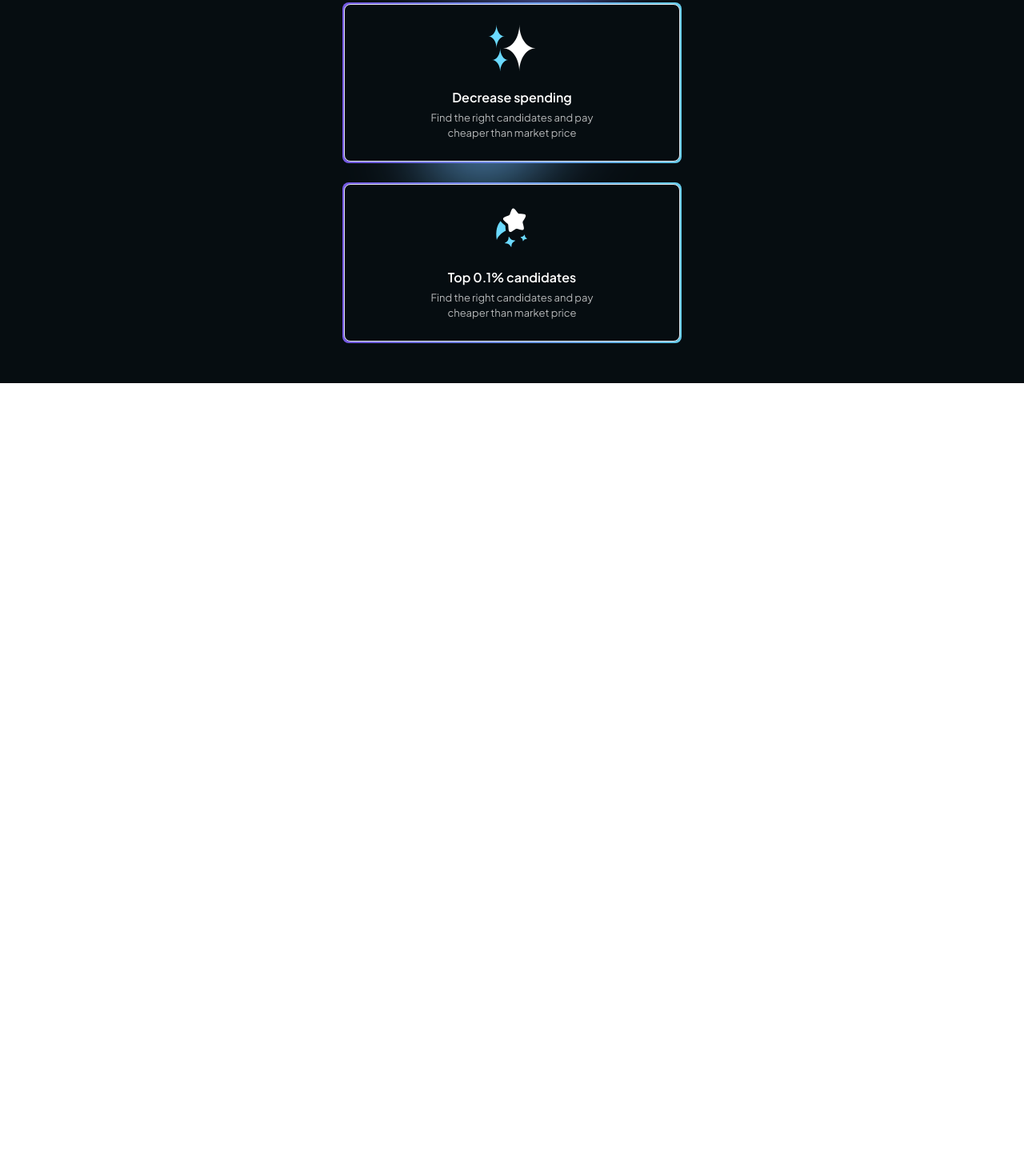
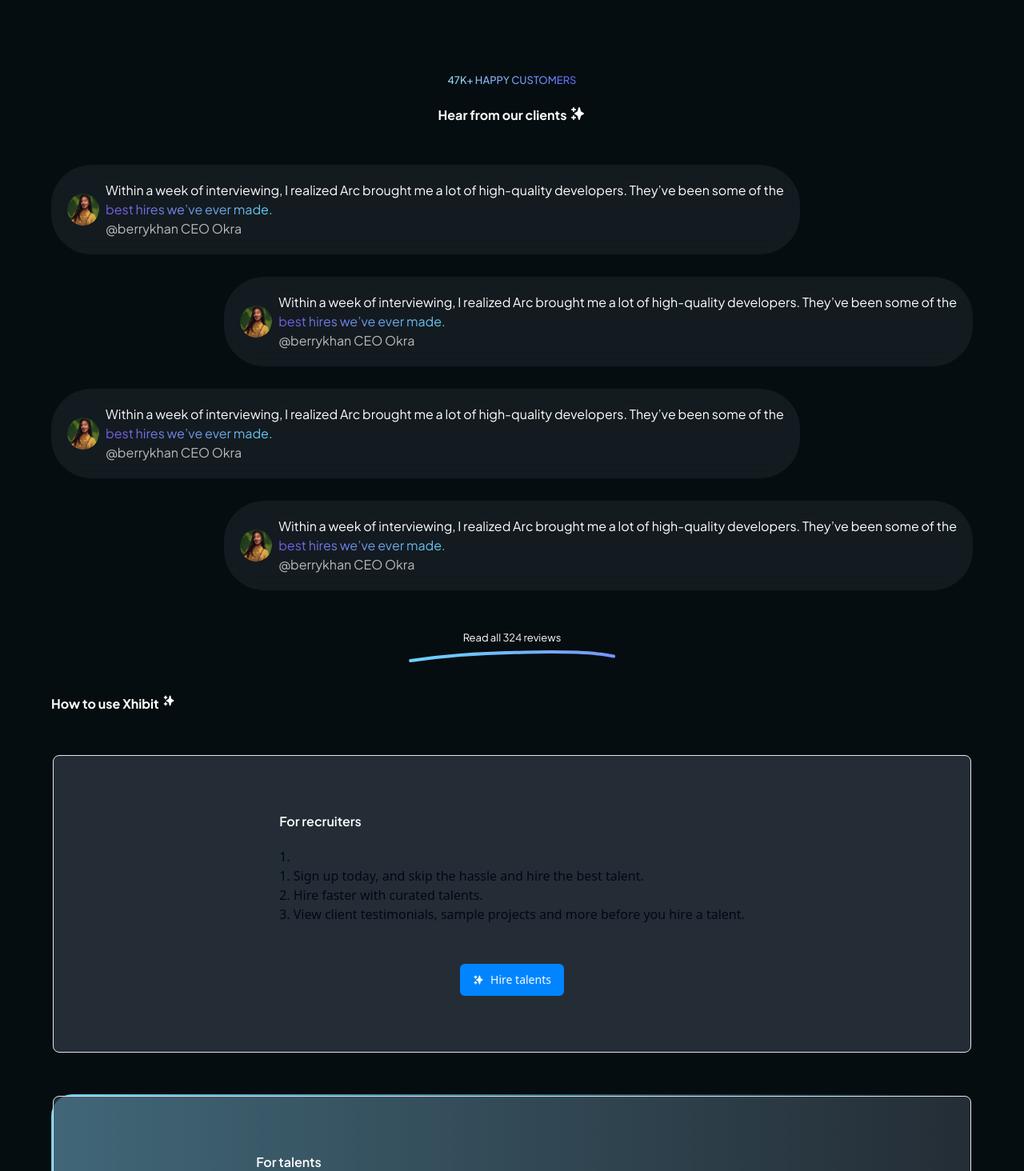
Before and after one commit to phealex/xhibit-social-ui, a React (Vite) app: page / in a window 1280 px wide. Shown: the part 5126-6590 px from the top of the page at 80% size. Before the commit the page ends 5605 px from the top, so only its background shows below. Built offline with nearby package versions, Linux system fonts and the light colour scheme.

Commit message:
home: how to use

```diff
--- a/src/assets/index.ts
+++ b/src/assets/index.ts
@@ -19,6 +19,7 @@ import Project from "./project.svg";
 import Sparkle from "./sparkle.svg";
 import Star from "./star.svg";
 import Solar from "./solar.svg";
+import Kayla from "./kayla.svg";
 
 export {
   Logo,
@@ -42,4 +43,5 @@ export {
   Sparkle,
   Star,
   Solar,
+  Kayla,
 };
--- /dev/null
+++ b/src/components/homepage/HowToUse.tsx
@@ -0,0 +1,49 @@
+import { howToUse } from "@/constants";
+import React from "react";
+import { HiSparkles } from "react-icons/hi";
+import { Card, CardContent } from "../ui/card";
+import { Button } from "../ui/button";
+
+const HowToUse = () => {
+  return (
+    <div className="w-[90%] mx-auto flex flex-col gap-[50px]">
+      <div className="flex gap-1 items-start font-Jakarta text-[16px] font-bold leading-normal text-center text-white">
+        How to use Xhibit
+        <HiSparkles className="text-[20px text-white" />
+      </div>
+      <div className="flex flex-col gap-[50px] items-center">
+        {howToUse.map((item, index) => (
+          <div className="relative p-0.5 w-full " key={index}>
+            <div
+              className={`absolute inset-0 bg-gradient-to-r ${
+                index % 2
+                  ? "from-home_border_gradient_color_2"
+                  : "to-home_border_gradient_color_1 "
+              }   rounded-[27px]`}
+            ></div>
+            <Card className="relative bg-[#323C45B2] w-full ">
+              <CardContent className="flex flex-col gap-[50px] !px-6 !py-[70px] w-full md:mx-auto md:items-center md:w-3/5 md:justify-center ">
+                <div className="flex flex-col gap-5">
+                  <h1 className=" font-Jakarta text-[16px] font-semibold leading-normal text-white">
+                    {item.title}
+                  </h1>
+                  <ul className=" list-item list-decimal list-inside">
+                    {item.list.map((opt) => (
+                      <li className="">{opt}</li>
+                    ))}
+                  </ul>
+                </div>
+                <Button className="font gap-2 bg-primary_blue outline-none hover:bg-primary_blue hover:outline-none">
+                  {item.buttonIcon && <item.buttonIcon />}
+                  {item.buttonText}
+                </Button>
+              </CardContent>
+            </Card>
+          </div>
+        ))}
+      </div>
+    </div>
+  );
+};
+
+export default HowToUse;
--- /dev/null
+++ b/src/components/homepage/Reviews.tsx
@@ -0,0 +1,57 @@
+import { UnderlineCurve } from '@/assets'
+import { reviews } from '@/constants'
+import { FC } from 'react'
+import { HiSparkles } from 'react-icons/hi'
+import { Avatar, AvatarImage } from '../ui/avatar'
+
+const Reviews: FC = () => {
+  return (
+   <div className="flex flex-col gap-[50px] py-10 w-[90%] mx-auto ">
+    <div className="flex flex-col gap-5 items-center w-full">
+        <h1 className=" font-Jakarta text-[13px] font-medium leading-6 text-center bg-gradient-to-r from-[#9bddf9] to-[#5f66ec] bg-clip-text text-transparent ">
+        47K+ HAPPY CUSTOMERS
+        </h1>
+        <p className="flex gap-1 font-Jakarta font-bold text-[16px] leading-normal text-white">
+        Hear from our clients
+        <HiSparkles className="text-[20px] text-white" />
+        </p>
+    </div>
+    <div className=" flex flex-col gap-7 ">
+        {
+            reviews.map((review,index)=>(
+                <div key={index} className={`${
+                index !== 0 ? ' hidden md:flex gap-2' : 'flex gap-2'
+                } items-center p-5 bg-[#323C454D]/30 rounded-[50px] backdrop-blur-lg md:w-5/6 lg:max-w-fit ${
+                    index%2 ? " ml-auto " : ""
+                } `} >
+                    <Avatar>
+                        <AvatarImage src={review.img} alt="" />
+                    </Avatar>
+                    <div className="flex-col gap-1 items-center font-Jakarta text-[13px] lg:text-[16px] font-normal leading-normal ">
+                        <p className=" text-white">
+                        {review.text}
+                        </p>
+                        <span className=" bg-gradient-to-r  from-home_border_gradient_color_1 to-home_border_gradient_color_2 bg-clip-text text-transparent ">
+                           {""} {review.highlightText}
+                        </span>
+                        <br/>
+                        <span className=" text-white/70">
+                            {review.user}
+                        </span>
+
+
+                    </div>
+                </div>
+            ))
+        }
+    </div>
+    <div className="flex gap-1 flex-col items-center w-full font-Jakarta text-white text-[13px] font-normal leading-normal">
+    Read all 324 reviews
+    <img src={UnderlineCurve} alt="" />
+
+    </div>
+   </div>
+  )
+}
+
+export default Reviews
--- a/src/components/homepage/Welcome.tsx
+++ b/src/components/homepage/Welcome.tsx
@@ -17,7 +17,7 @@ const Welcome: FC = () => {
           Every part of your hiring process is now supercharged
         </p>
       </div>
-      <div className=" bg-hero-glow bg-center bg-contain flex flex-col gap-6 ">
+      <div className=" bg-hero-glow bg-center bg-contain flex flex-col gap-6 lg:flex-row ">
         {welcome.map((item, index) => (
           <div className="relative p-0.5 w-full " key={index}>
             <div className="absolute inset-0 bg-gradient-to-r from-home_border_gradient_color_1 to-home_border_gradient_color_2  rounded-lg"></div>
--- a/src/components/index.ts
+++ b/src/components/index.ts
@@ -3,3 +3,5 @@ export {default as Hero} from './homepage/Hero';
 export {default as HomeTalent} from "./homepage/Talents"
 export {default as HomeProjects} from "./homepage/Projects"
 export {default as HomeWelcome} from "./homepage/Welcome"
+export {default as HomeReviews } from "./homepage/Reviews"
+export {default as HomeHowToUse} from "./homepage/HowToUse"
--- a/src/constants/index.ts
+++ b/src/constants/index.ts
@@ -4,6 +4,7 @@ import {
   Customize,
   Diversity,
   HelpingHands,
+  Kayla,
   Nguyen,
   Project,
   Skills,
@@ -11,6 +12,8 @@ import {
   Sparkle,
   Star,
 } from "@/assets";
+import { IconType } from "react-icons";
+import { HiSparkles } from "react-icons/hi";
 
 export const features: {
   img: string;
@@ -146,25 +149,84 @@ export const projects: {
   },
 ];
 
-
 export const welcome: {
-  img: string,
-  title: string,
-  description: string
+  img: string;
+  title: string;
+  description: string;
 }[] = [
   {
     img: Star,
     title: "80% Faster hiring",
-    description: "No more back and forth finding the right qualified candidates"
+    description:
+      "No more back and forth finding the right qualified candidates",
   },
   {
     img: Sparkle,
     title: "Decrease spending",
-    description:"Find the right candidates and pay cheaper than market price"
+    description: "Find the right candidates and pay cheaper than market price",
   },
   {
     img: Solar,
     title: "Top 0.1% candidates",
-    description:"Find the right candidates and pay cheaper than market price"
+    description: "Find the right candidates and pay cheaper than market price",
+  },
+];
+
+export const reviews: {
+  img: string;
+  text: string;
+  highlightText: string;
+  user: string;
+}[] = [
+  {
+    img: Kayla,
+    text: "Within a week of interviewing, I realized Arc brought me a lot of high-quality developers. They’ve been some of the",
+    highlightText: "best hires we’ve ever made.",
+    user: "@berrykhan CEO Okra",
+  },
+  {
+    img: Kayla,
+    text: "Within a week of interviewing, I realized Arc brought me a lot of high-quality developers. They’ve been some of the",
+    highlightText: "best hires we’ve ever made.",
+    user: "@berrykhan CEO Okra",
+  },
+  {
+    img: Kayla,
+    text: "Within a week of interviewing, I realized Arc brought me a lot of high-quality developers. They’ve been some of the",
+    highlightText: "best hires we’ve ever made.",
+    user: "@berrykhan CEO Okra",
+  },
+  {
+    img: Kayla,
+    text: "Within a week of interviewing, I realized Arc brought me a lot of high-quality developers. They’ve been some of the",
+    highlightText: "best hires we’ve ever made.",
+    user: "@berrykhan CEO Okra",
+  },
+];
+
+
+export const howToUse: {
+  title: string;
+  list: string[];
+  buttonText: string;
+  buttonIcon?: IconType;
+}[] =[
+  {
+    title: "For recruiters",
+    list: [
+      "Sign up today, and skip the hassle  and hire the best talent.",
+      "Hire faster with curated talents.",
+      "View client testimonials, sample projects and more before you hire a talent."
+    ],
+    buttonText: "Hire talents",
+    buttonIcon: HiSparkles
+  },
+  {
+    title: "For talents",
+    list: [
+      "Sign up and join a thriving community of highly-skilled tech talent.",
+      "With our standout 0% talent fee, you're in the driver's seat. Define your worth, and relish every single cent."
+    ],
+    buttonText: "Sign Up",
   }
 ]
--- a/src/pages/home/Home.tsx
+++ b/src/pages/home/Home.tsx
@@ -1,4 +1,4 @@
-import { Hero, HomeProjects, HomeTalent, HomeWelcome } from '@/components'
+import { Hero, HomeHowToUse, HomeProjects, HomeReviews, HomeTalent, HomeWelcome } from '@/components'
 import React, { FC } from 'react'
 
 const Home: FC = () => {
@@ -8,6 +8,8 @@ const Home: FC = () => {
         <HomeTalent />
         <HomeProjects />
         <HomeWelcome />
+        <HomeReviews />
+        <HomeHowToUse />
     </div>
   )
 }
```
Also changed, not shown: src/assets/kayla.svg (added).
